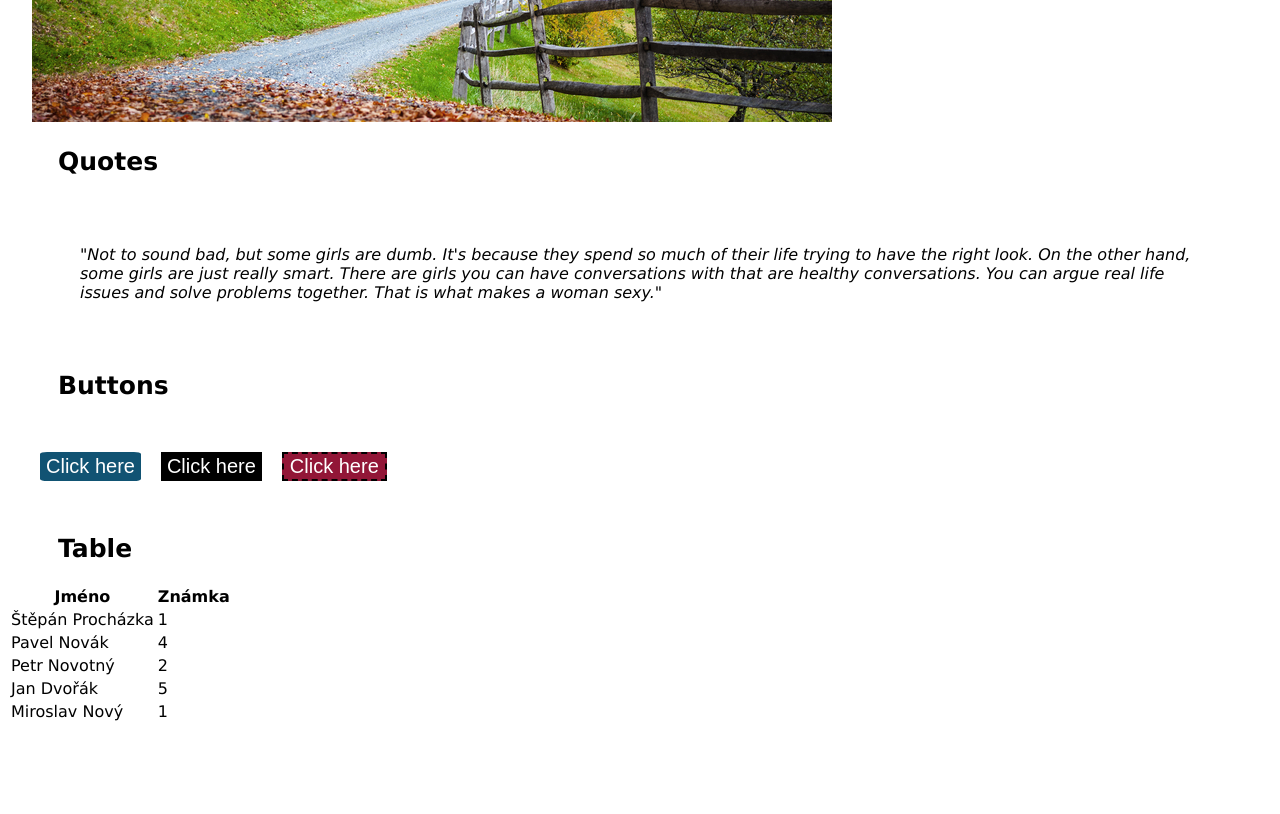
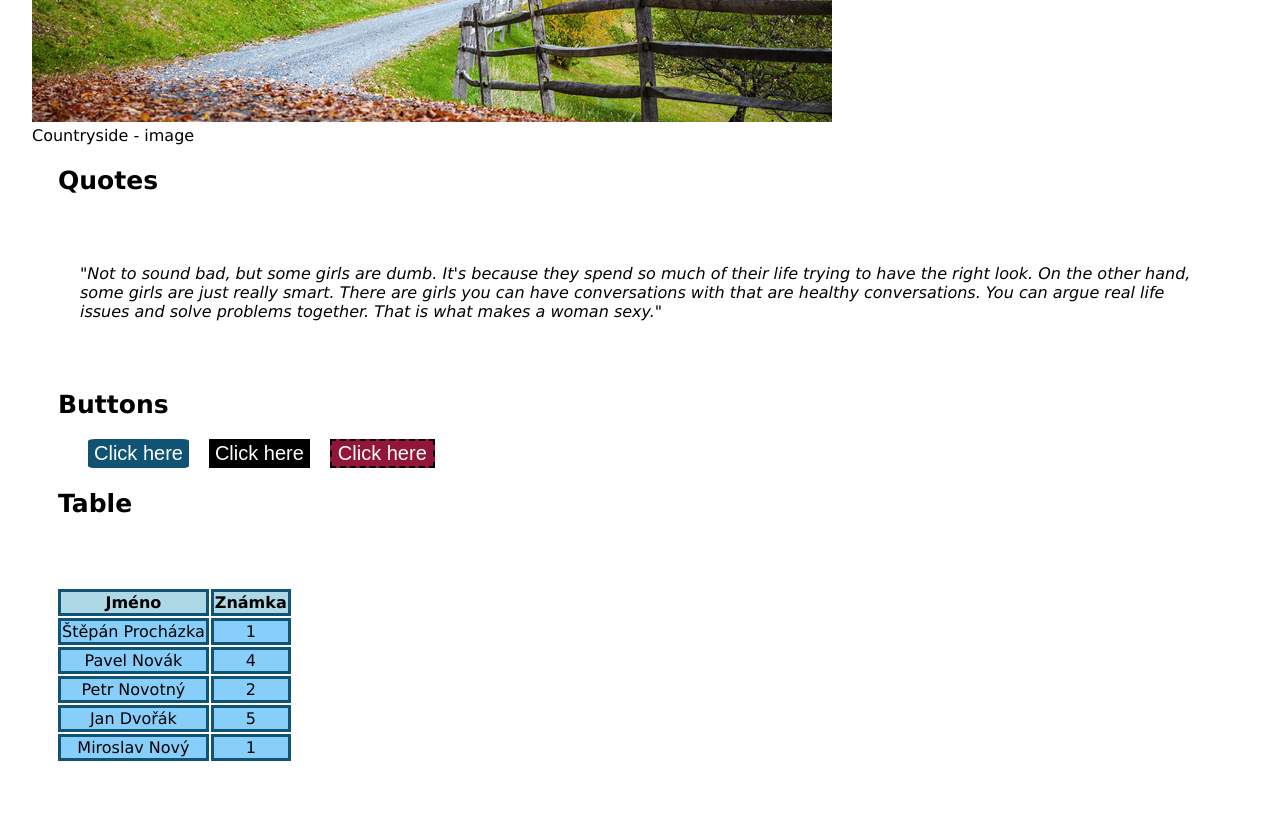
Before and after one commit to pslib-cz/2021l4web-typographic-library-LukasMarsik, a plain HTML site: page index.html in a window 1280 px wide. Shown: the part 1238-2052 px from the top of the page. Before the commit the page ends 1970 px from the top, so only its background shows below. Drawn offline with Linux system fonts and the light colour scheme.

Commit message:
Add files via upload

```diff
--- a/style.css
+++ b/style.css
@@ -26,7 +26,7 @@ html {
 .main--typography h6 {
     font-size: 12px;
     font-style: italic;
-    padding-left: 6em;
+    padding-left: 5em;
 }
 .section--paragraph {
     padding-left: 5em;
@@ -45,16 +45,6 @@ ul {
 .section--images {
     padding-left: 1.5em;
 }
-.div--image figcaption {
-    opacity: 50%;
-    position: absolute;
-    top: 50%;
-    left: 50%;
-    transform: translate(-50%, -50%);
-}
-.div--image > img:hover {
-    filter: blur(5px);
-}
 .blockquote--quote {
     padding: 2em;
     font-style: italic;
@@ -63,7 +53,7 @@ ul {
     display: flex;
     align-content: space-between;
     text-align: center;
-    padding: 2em;
+    padding-left: 5em;
 }
 .button--version1 {
     font-size: 20px;
@@ -110,3 +100,15 @@ ul {
     border-style: dashed;
     border-color: #921637;
 }
+.table--table {
+    padding: 3em;
+}
+th {
+    border: #115373 solid;
+    background-color: lightblue;
+}
+td {
+    border: #115373 solid;
+    text-align: center;
+    background-color: lightskyblue;
+}
```
